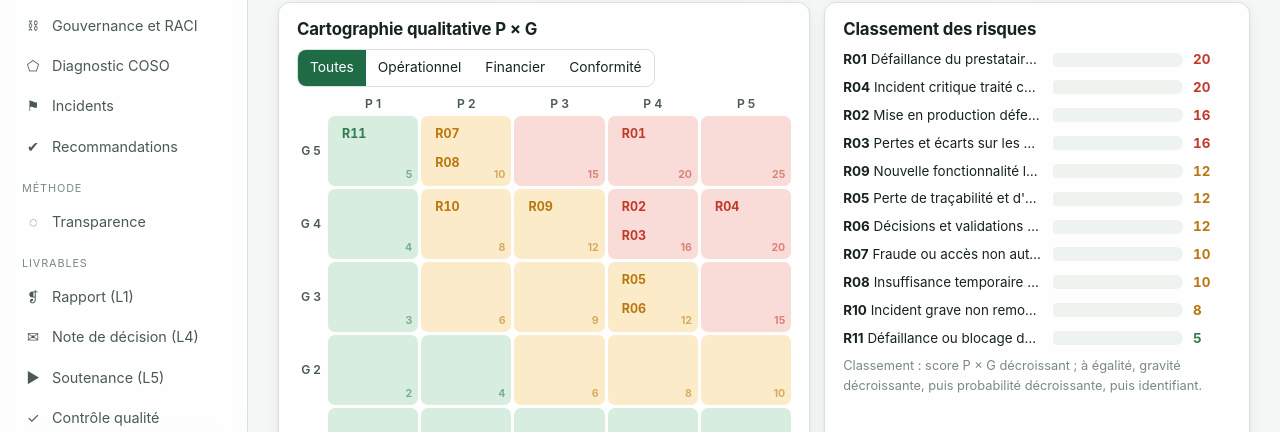
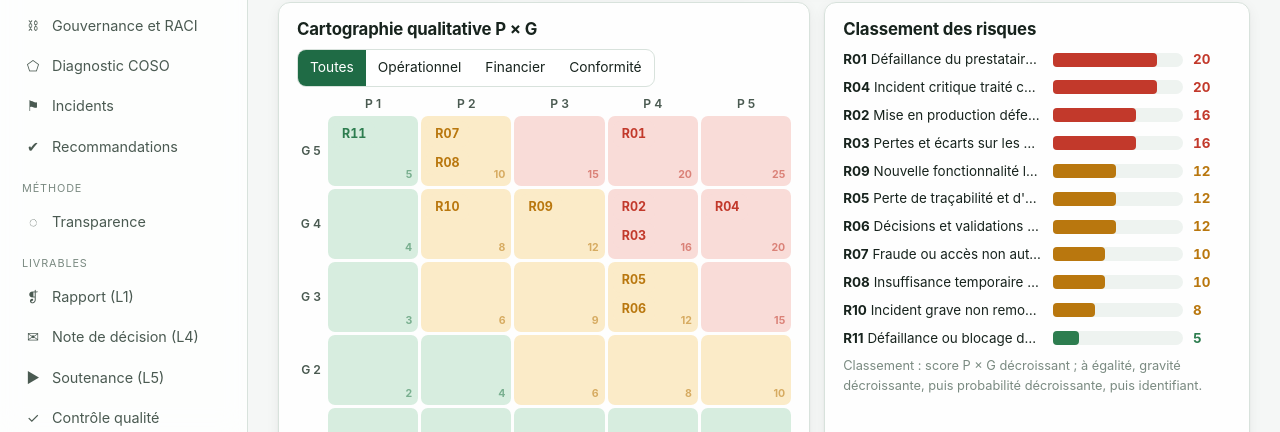
Before and after one commit to yussefnegotiumx-stack/paymaroc, a plain HTML site: page index.html in a window 1280 px wide. Shown: the part 368-800 px from the top of the page. Drawn offline with Linux system fonts and the light colour scheme.

Commit message:
Correction de l'affichage des barres de classement
Co-Authored-By: Claude Sonnet 5.5 <noreply@anthropic.com>
Claude-Session: https://claude.ai/code/session_01GWduw7s1HFbsREqqRSWF9v

```diff
--- a/assets/styles.css
+++ b/assets/styles.css
@@ -89,7 +89,7 @@ button.chip{font-family:inherit}
 .bar{display:grid;grid-template-columns:200px 1fr 38px;gap:10px;align-items:center;font-size:.84rem;cursor:pointer}
 .bar .t{white-space:nowrap;overflow:hidden;text-overflow:ellipsis}
 .bar .tr{height:14px;background:var(--surface2);border-radius:4px 7px 7px 4px;overflow:hidden}
-.bar .fl{height:100%;border-radius:0 4px 4px 0;min-width:3px;transition:width .35s}
+.bar .fl{display:block;height:100%;border-radius:0 4px 4px 0;min-width:3px;transition:width .35s}
 .bar:hover .t{color:var(--brand);text-decoration:underline}
 /* chain */
 .chain{display:grid;grid-template-columns:repeat(5,minmax(0,1fr));gap:0;align-items:stretch}
```
